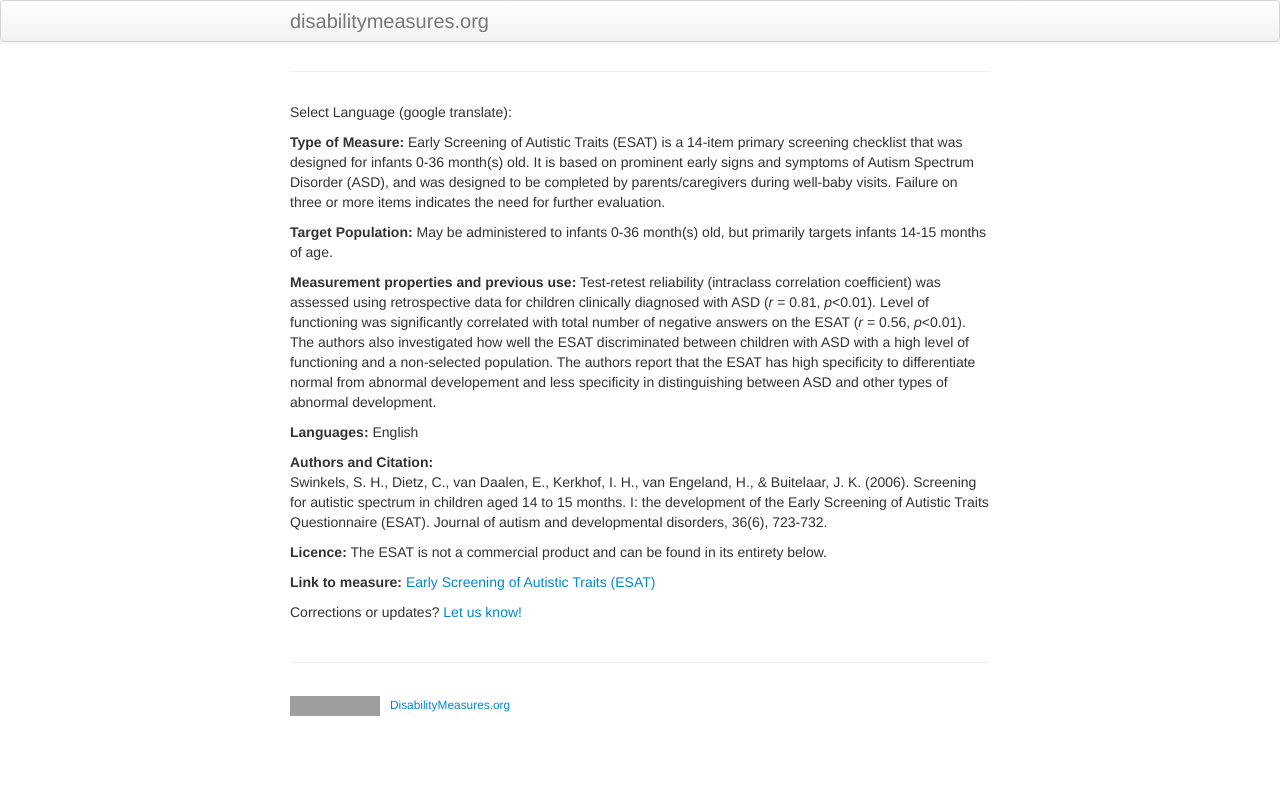
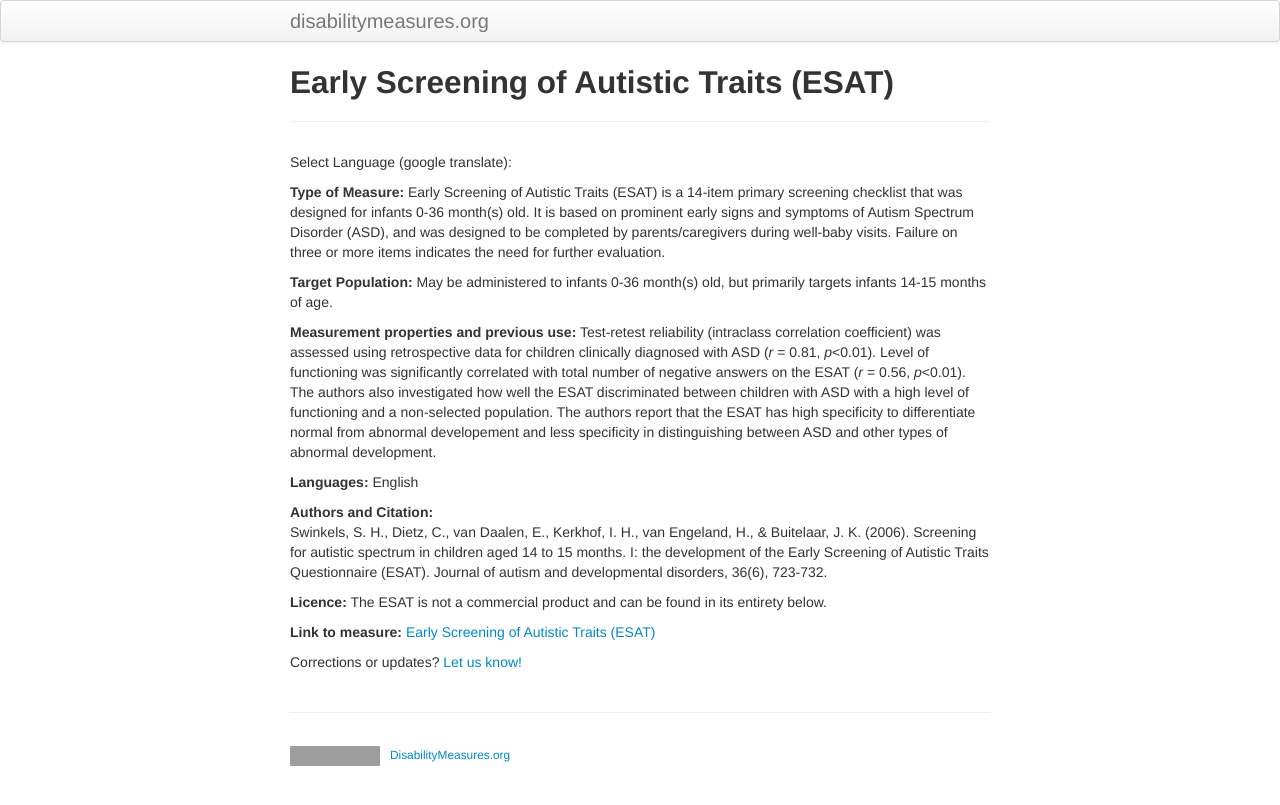
Before and after one commit to mjmaenner/disabilitymeasures, a Jekyll site: the page built from ESAT/index.md, in a window 1280 px wide. Shown: the top 805 px of the page. Built offline with Jekyll 4.4.1, drawn with Linux system fonts in a browser that asks for light colours; grey boxes are pictures that could not be loaded.

Commit message:
added title

```diff
--- a/ESAT/index.md
+++ b/ESAT/index.md
@@ -1,6 +1,6 @@
 ---
 layout: page
-title:
+title: Early Screening of Autistic Traits (ESAT)
 description:
 tags: measures
 ---
```
